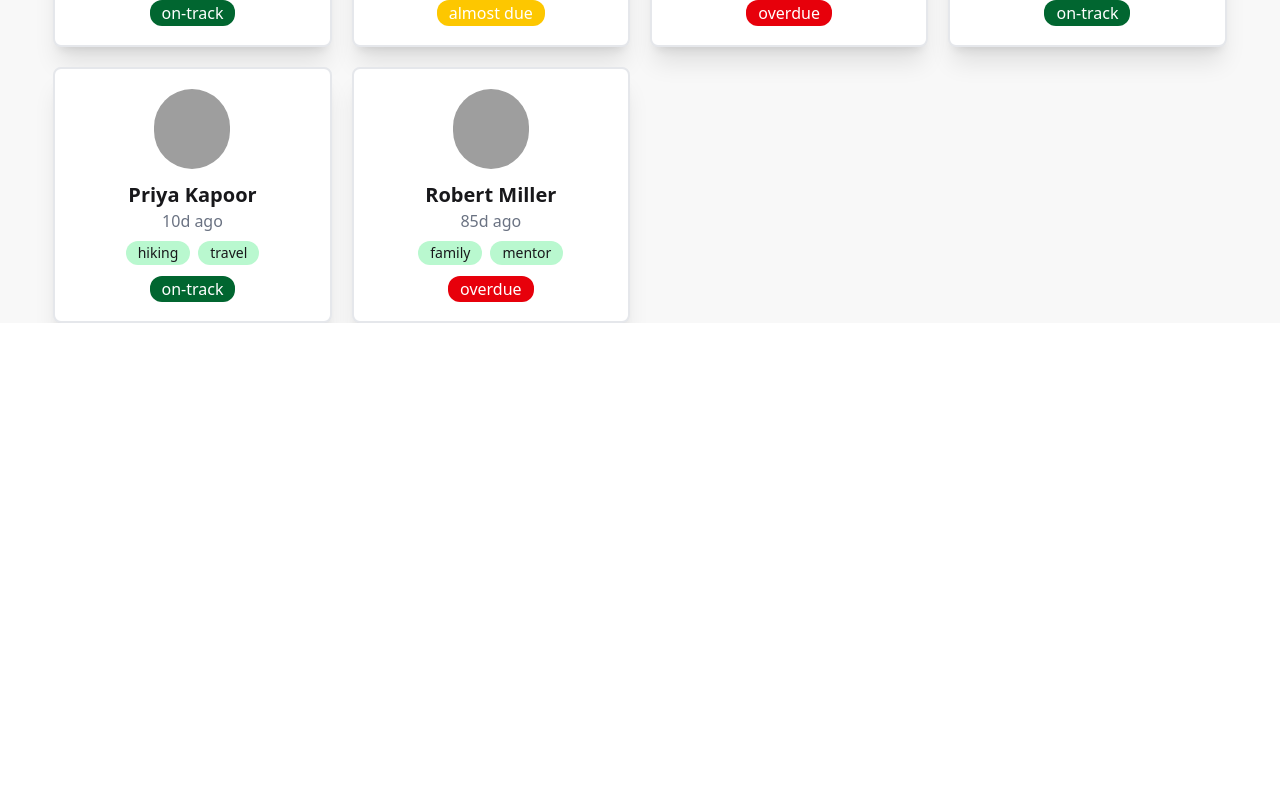
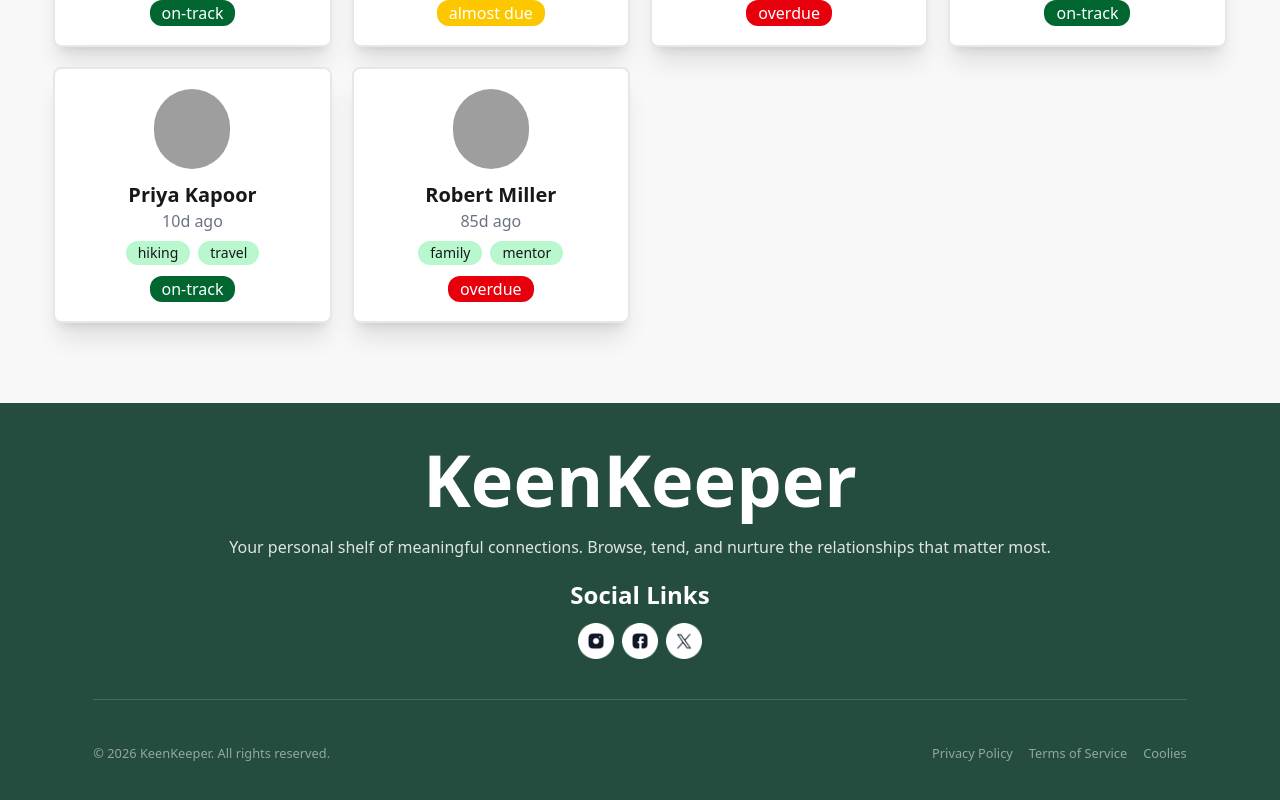
Before and after one commit to Asraful-Alam-Sifat/KeenKeeper-Keep-Your-Friendships-Alive, a Next.js app: page / in a window 1280 px wide. Shown: the part 1238-2038 px from the top of the page. Before the commit the page ends 1561 px from the top, so only its background shows below. Built offline with nearby package versions, Linux system fonts and the light colour scheme; grey boxes are pictures that could not be loaded.

Commit message:
add the footer section

```diff
--- a/src/app/layout.js
+++ b/src/app/layout.js
@@ -32,11 +32,11 @@
            <Navbar />
          </header>
 
-        <main className="bg-base-200">
+        <main className="bg-base-200 ">
           { children }
          </main>
 
-         <footer >
+         <footer className="bg-[#244d3fFF] text-white">
           <Footer />
           </footer>
         </body>
--- a/src/app/page.js
+++ b/src/app/page.js
@@ -6,7 +6,7 @@
 
 export default function Home() {
   return (
-    <div className="container mx-auto ">
+    <div className="container mx-auto pb-20">
       <Header />
       <Banner />
       <hr className="text-gray-200 my-10"/>
--- a/src/components/Footer/Footer.jsx
+++ b/src/components/Footer/Footer.jsx
@@ -1,9 +1,46 @@
+import Image from 'next/image';
 import React from 'react';
+import instagramLogo from '../../assets/Image assets/instagram.png';
+import facebookLogo from '../../assets/Image assets/facebook.png';
+import twitterLogo from '../../assets/Image assets/twitter.png';
 
 const Footer = () => {
     return (
-        <div>
+        <div className='max-w-11/12 mx-auto py-6 sm:p-10'>
+            <div>
+                <div>
+                    <h1 className='font-semibold text-5xl sm:text-7xl text-center '>KeenKeeper</h1>
+                    <p className='font-base opacity-85 text-center mt-5'>Your personal shelf of meaningful connections. Browse, tend, and nurture the relationships that matter most.</p>
+                </div>
+                <div className='mt-5 '>
+                    <h4 className='font-semibold text-2xl text-center mb-3'>Social Links</h4>
+                    <div className='flex gap-2 justify-center'>
+                        <Image
+                        className='w-9 h-9'
+                          src={instagramLogo}
+                           alt='Instagram Logo'/>
+                        <Image
+                        className='w-9 h-9'
+                         src={facebookLogo}
+                          alt='Facebook Logo' />
+                        <Image
+                        className='w-9 h-9'
+                         src={twitterLogo}
+                          alt='Twitter Logo'/>
+                    </div>
+                </div>
+            </div>
 
+<hr className='text-white opacity-15 my-10'/>
+
+            <div className='flex justify-between'>
+                <p className='font-normal opacity-50'><small>&copy; 2026 KeenKeeper. All rights reserved.</small></p>
+                <div className='flex gap-2 sm:gap-4'>
+                    <p className='font-normal opacity-50'><small>Privacy Policy</small></p>
+                    <p className='font-normal opacity-50'><small>Terms of Service </small></p>
+                    <p className='font-normal opacity-50'><small>Coolies</small></p>
+                </div>
+            </div>
         </div>
     );
 };
```
